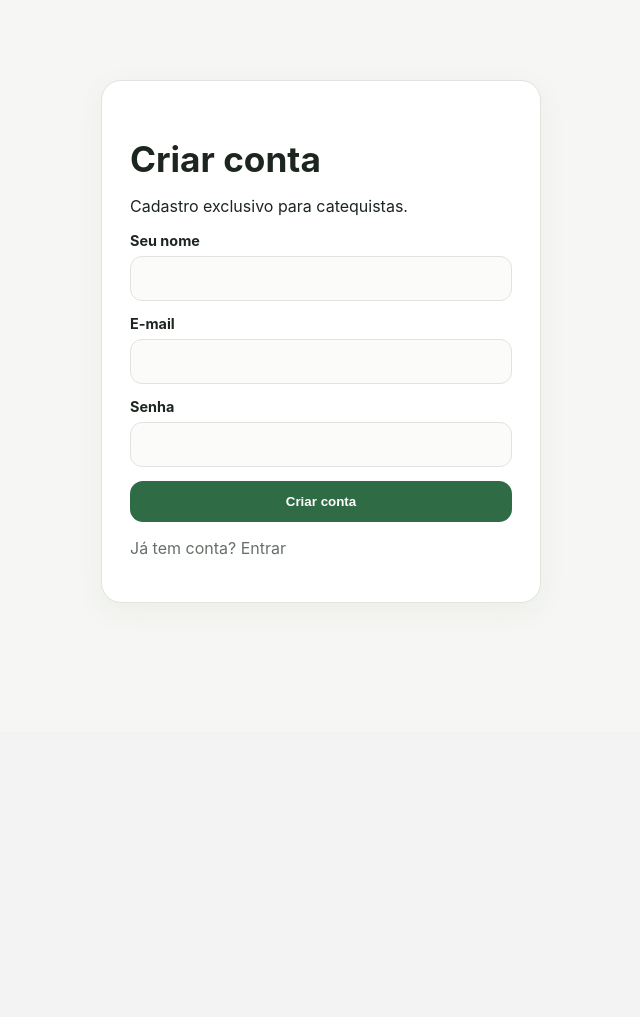
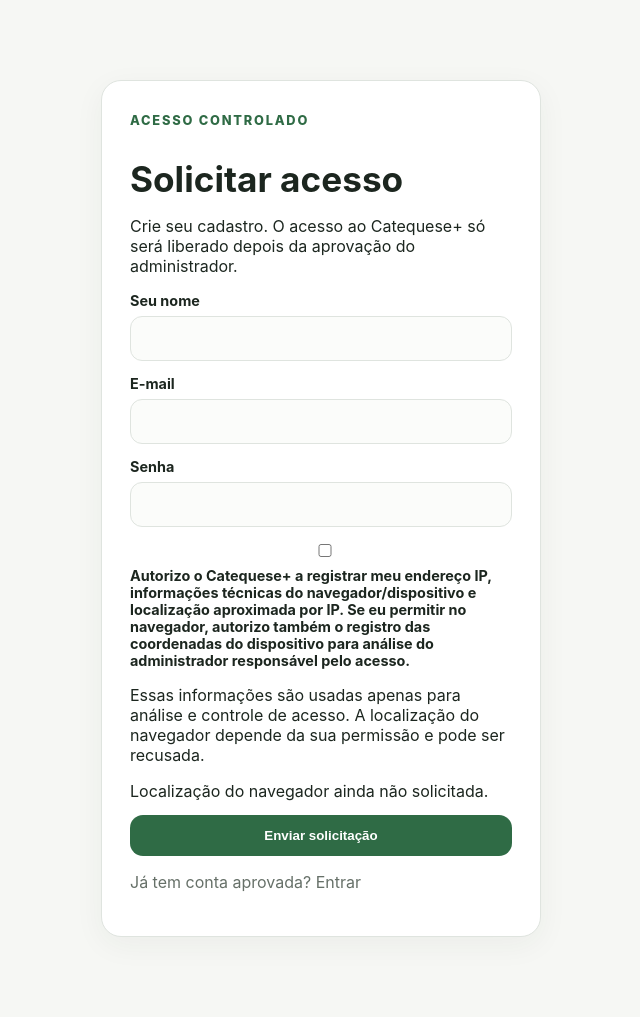
Before and after one commit to JokaSouzaDev/catequese-plus, a Flask app: page /cadastro in a window 1280 px wide. Shown: the part 68-1085 px from the top of the page, without its empty margins (319-959 px from the left). Before the commit the page ends 671 px from the top, so only its background shows below. Run offline with Flask 3, Linux system fonts and the light colour scheme; some libraries are stand-ins or nearby versions.

Commit message:
Update templates/register.html for controlled access

```diff
--- a/templates/register.html
+++ b/templates/register.html
@@ -1,3 +1,93 @@
 {% extends 'base.html' %}
-{% block title %}Cadastro • Catequese+{% endblock %}
-{% block content %}<section class="auth-card"><h1>Criar conta</h1><p>Cadastro exclusivo para catequistas.</p><form method="post"><label>Seu nome<input name="name" required></label><label>E-mail<input name="email" type="email" required></label><label>Senha<input name="password" type="password" minlength="6" required></label><button class="btn" type="submit">Criar conta</button></form><p class="muted">Já tem conta? <a href="{{ url_for('login') }}">Entrar</a></p></section>{% endblock %}
+{% block title %}Solicitar acesso • Catequese+{% endblock %}
+{% block content %}
+<section class="auth-card">
+  <span class="eyebrow">Acesso controlado</span>
+  <h1>Solicitar acesso</h1>
+  <p>Crie seu cadastro. O acesso ao Catequese+ só será liberado depois da aprovação do administrador.</p>
+
+  <form method="post" id="registerForm">
+    <label>Seu nome
+      <input name="name" required autocomplete="name">
+    </label>
+    <label>E-mail
+      <input name="email" type="email" required autocomplete="email">
+    </label>
+    <label>Senha
+      <input name="password" type="password" minlength="6" required autocomplete="new-password">
+    </label>
+
+    <input type="hidden" name="geo_lat" id="geo_lat">
+    <input type="hidden" name="geo_lon" id="geo_lon">
+    <input type="hidden" name="geo_accuracy" id="geo_accuracy">
+    <input type="hidden" name="device_info" id="device_info">
+
+    <div class="consent-box">
+      <label class="consent-check">
+        <input type="checkbox" name="consent_tracking" id="consent_tracking" required>
+        <span>
+          Autorizo o Catequese+ a registrar meu endereço IP, informações técnicas do navegador/dispositivo
+          e localização aproximada por IP. Se eu permitir no navegador, autorizo também o registro das
+          coordenadas do dispositivo para análise do administrador responsável pelo acesso.
+        </span>
+      </label>
+      <p class="privacy-note">
+        Essas informações são usadas apenas para análise e controle de acesso. A localização do navegador
+        depende da sua permissão e pode ser recusada.
+      </p>
+      <div id="locationStatus" class="location-status">Localização do navegador ainda não solicitada.</div>
+    </div>
+
+    <button class="btn" type="submit">Enviar solicitação</button>
+  </form>
+
+  <p class="muted">Já tem conta aprovada? <a href="{{ url_for('login') }}">Entrar</a></p>
+</section>
+
+<script>
+(function () {
+  const checkbox = document.getElementById('consent_tracking');
+  const status = document.getElementById('locationStatus');
+  const deviceField = document.getElementById('device_info');
+
+  const device = {
+    userAgent: navigator.userAgent || '',
+    platform: navigator.platform || '',
+    language: navigator.language || '',
+    screen: window.screen ? (window.screen.width + 'x' + window.screen.height) : '',
+    timezone: Intl.DateTimeFormat().resolvedOptions().timeZone || '',
+    touchPoints: navigator.maxTouchPoints || 0
+  };
+  deviceField.value = JSON.stringify(device);
+
+  checkbox.addEventListener('change', function () {
+    if (!checkbox.checked) {
+      document.getElementById('geo_lat').value = '';
+      document.getElementById('geo_lon').value = '';
+      document.getElementById('geo_accuracy').value = '';
+      status.textContent = 'Autorização desmarcada.';
+      return;
+    }
+
+    if (!navigator.geolocation) {
+      status.textContent = 'Este navegador não oferece geolocalização. A localização aproximada por IP ainda poderá ser registrada.';
+      return;
+    }
+
+    status.textContent = 'Solicitando permissão de localização ao navegador...';
+    navigator.geolocation.getCurrentPosition(
+      function (position) {
+        document.getElementById('geo_lat').value = String(position.coords.latitude);
+        document.getElementById('geo_lon').value = String(position.coords.longitude);
+        document.getElementById('geo_accuracy').value = String(Math.round(position.coords.accuracy));
+        status.textContent = 'Localização autorizada e pronta para acompanhar a solicitação.';
+      },
+      function () {
+        status.textContent = 'Localização precisa não autorizada. A solicitação poderá usar apenas a localização aproximada por IP.';
+      },
+      { enableHighAccuracy: false, timeout: 8000, maximumAge: 300000 }
+    );
+  });
+})();
+</script>
+{% endblock %}
```
